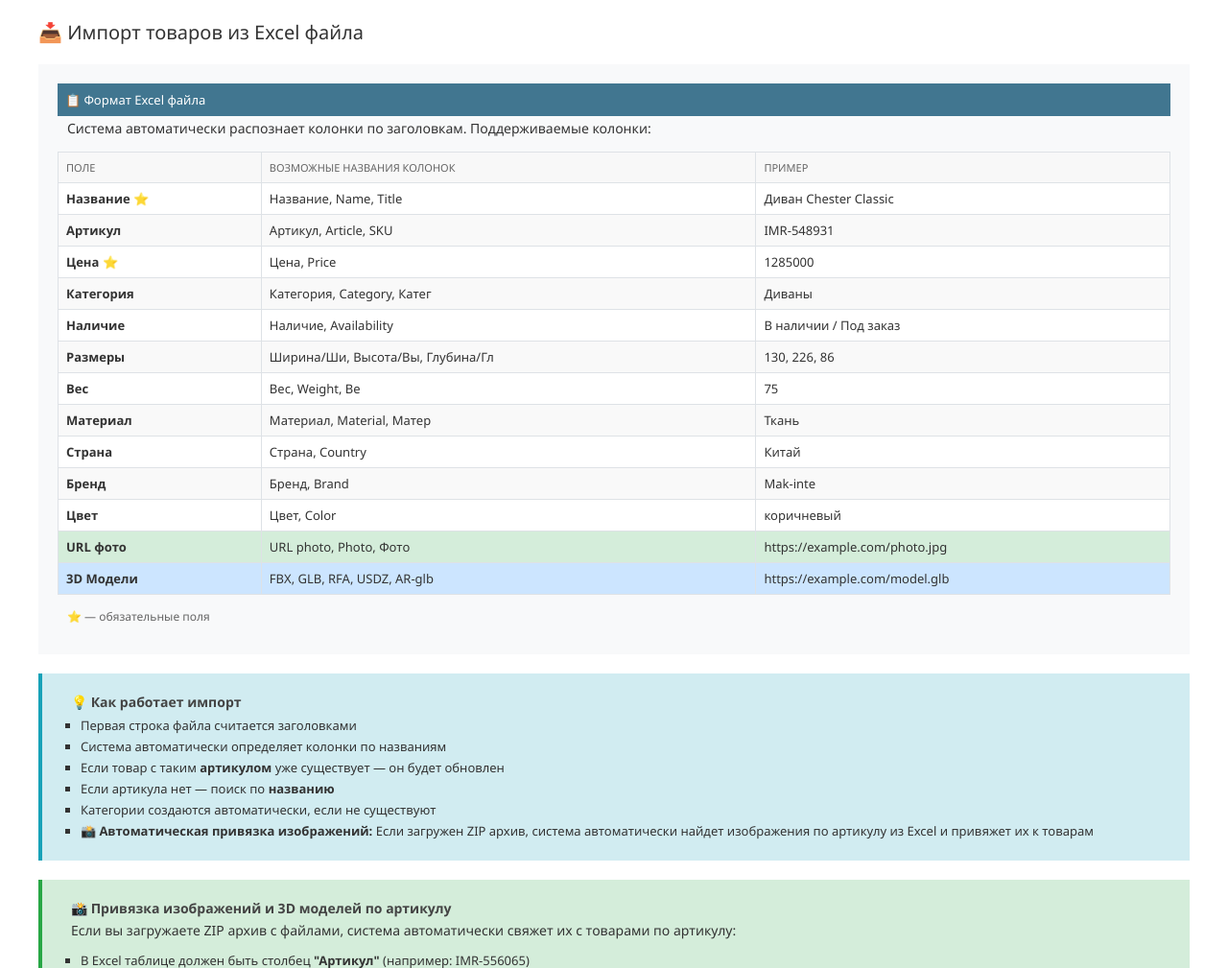
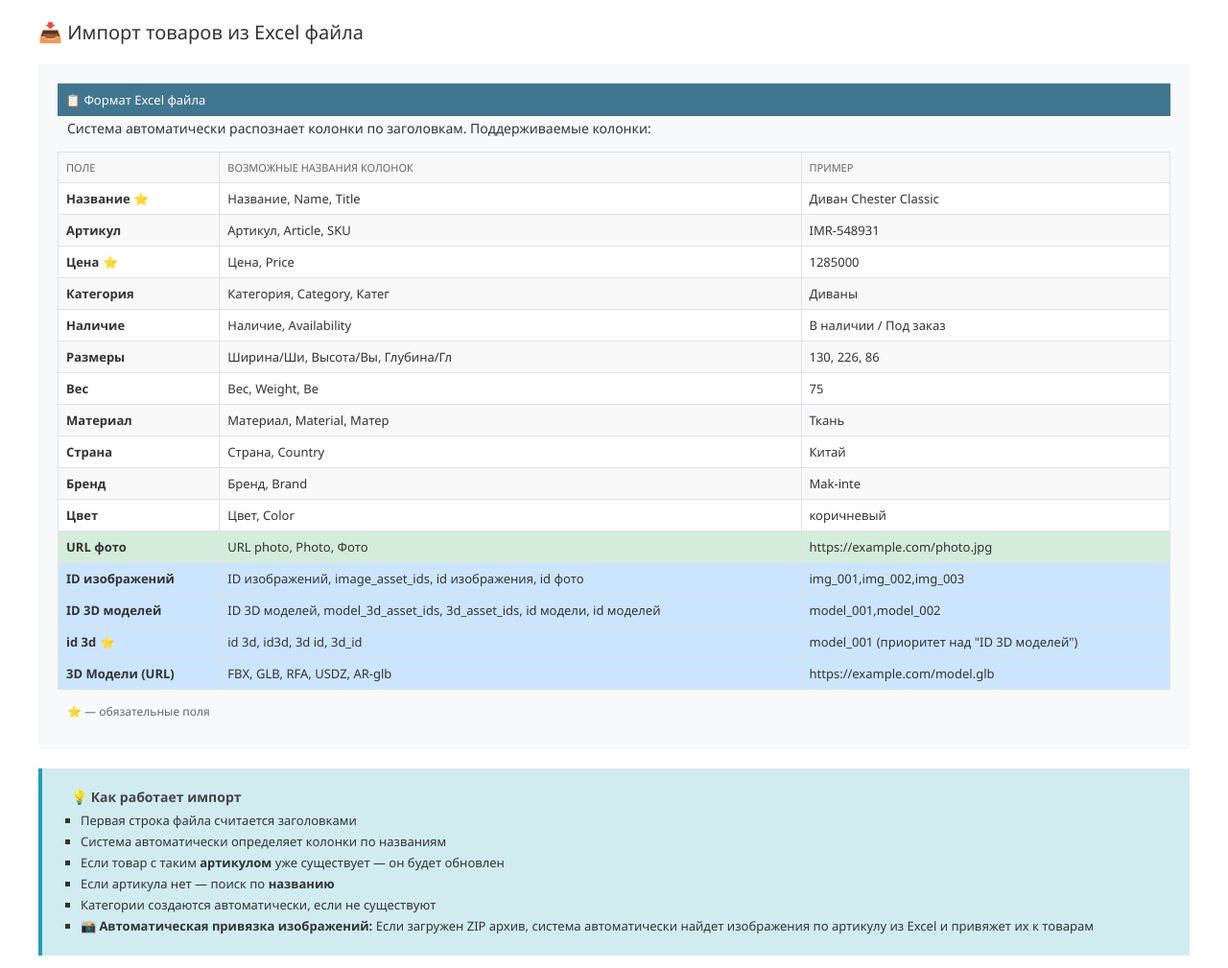
Before and after one commit to Heyaski/sofa-marketplace, a Django app: template backend/apps/catalog/templates/admin/catalog/import_excel.html in a window 1280 px wide. Shown: the part 92-1101 px from the top of the page at 96% size. Run offline with Django 5.2, Linux system fonts and the light colour scheme; the template is opened without the code that fills it, so the values that code supplies are empty.

Commit message:
add new field

```diff
--- a/backend/apps/catalog/templates/admin/catalog/import_excel.html
+++ b/backend/apps/catalog/templates/admin/catalog/import_excel.html
@@ -81,7 +81,22 @@
                     <td style="padding: 8px; border: 1px solid #dee2e6;">https://example.com/photo.jpg</td>
                 </tr>
                 <tr style="background: #cce5ff;">
-                    <td style="padding: 8px; border: 1px solid #dee2e6;"><strong>3D Модели</strong></td>
+                    <td style="padding: 8px; border: 1px solid #dee2e6;"><strong>ID изображений</strong></td>
+                    <td style="padding: 8px; border: 1px solid #dee2e6;">ID изображений, image_asset_ids, id изображения, id фото</td>
+                    <td style="padding: 8px; border: 1px solid #dee2e6;">img_001,img_002,img_003</td>
+                </tr>
+                <tr style="background: #cce5ff;">
+                    <td style="padding: 8px; border: 1px solid #dee2e6;"><strong>ID 3D моделей</strong></td>
+                    <td style="padding: 8px; border: 1px solid #dee2e6;">ID 3D моделей, model_3d_asset_ids, 3d_asset_ids, id модели, id моделей</td>
+                    <td style="padding: 8px; border: 1px solid #dee2e6;">model_001,model_002</td>
+                </tr>
+                <tr style="background: #cce5ff;">
+                    <td style="padding: 8px; border: 1px solid #dee2e6;"><strong>id 3d</strong> ⭐</td>
+                    <td style="padding: 8px; border: 1px solid #dee2e6;">id 3d, id3d, 3d id, 3d_id</td>
+                    <td style="padding: 8px; border: 1px solid #dee2e6;">model_001 (приоритет над "ID 3D моделей")</td>
+                </tr>
+                <tr style="background: #cce5ff;">
+                    <td style="padding: 8px; border: 1px solid #dee2e6;"><strong>3D Модели (URL)</strong></td>
                     <td style="padding: 8px; border: 1px solid #dee2e6;">FBX, GLB, RFA, USDZ, AR-glb</td>
                     <td style="padding: 8px; border: 1px solid #dee2e6;">https://example.com/model.glb</td>
                 </tr>
```
Also changed, not shown: backend/apps/catalog/admin.py (+9 -1 lines), backend/create_example_excel.py (+9 -2 lines), CHANGE_DOMAIN_GUIDE.md (line endings or trailing spaces), FIX_CERTBOT_SSL_ERROR.md (line endings or trailing spaces), FIX_NEXTJS_CHUNKS_ERROR.md (line endings or trailing spaces).
